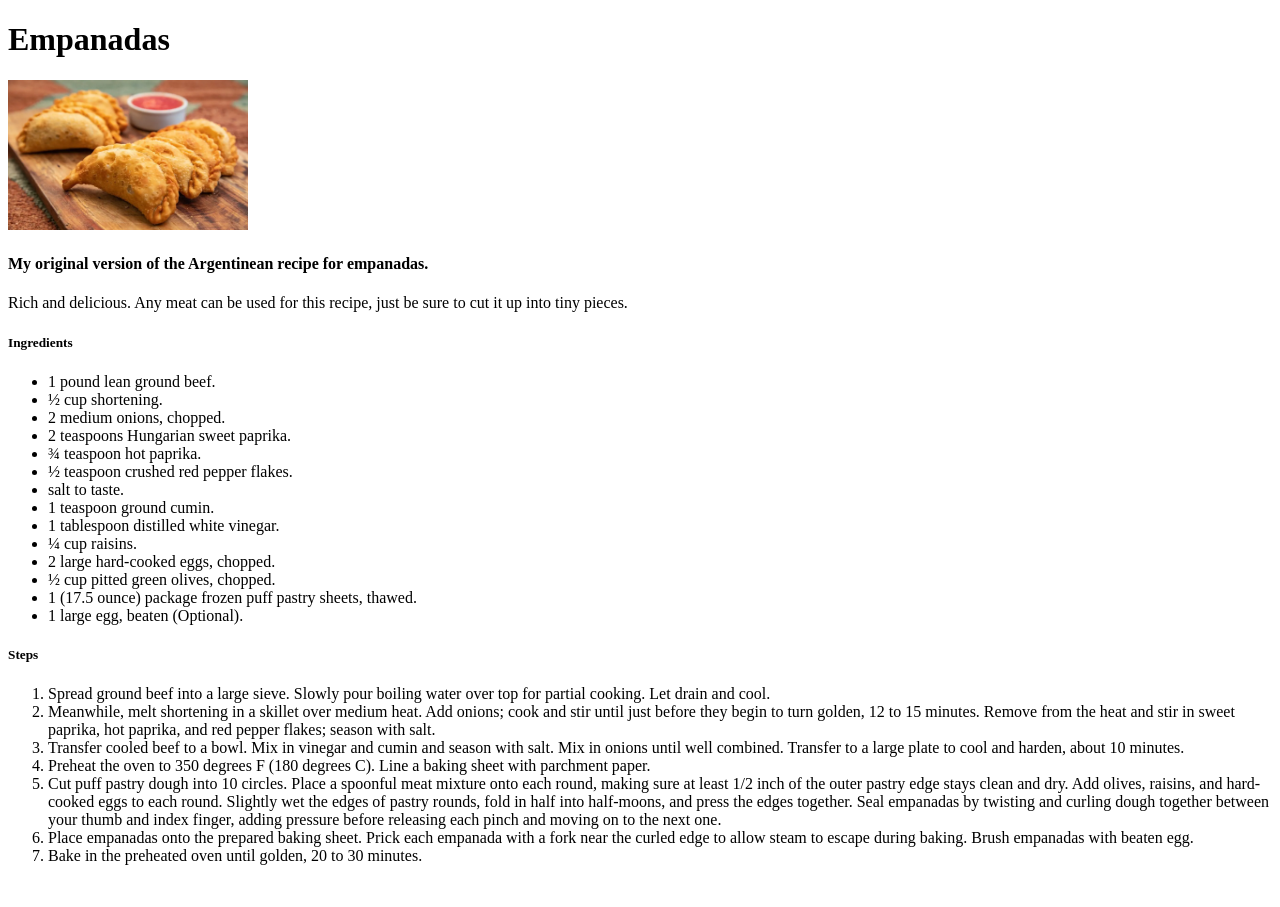
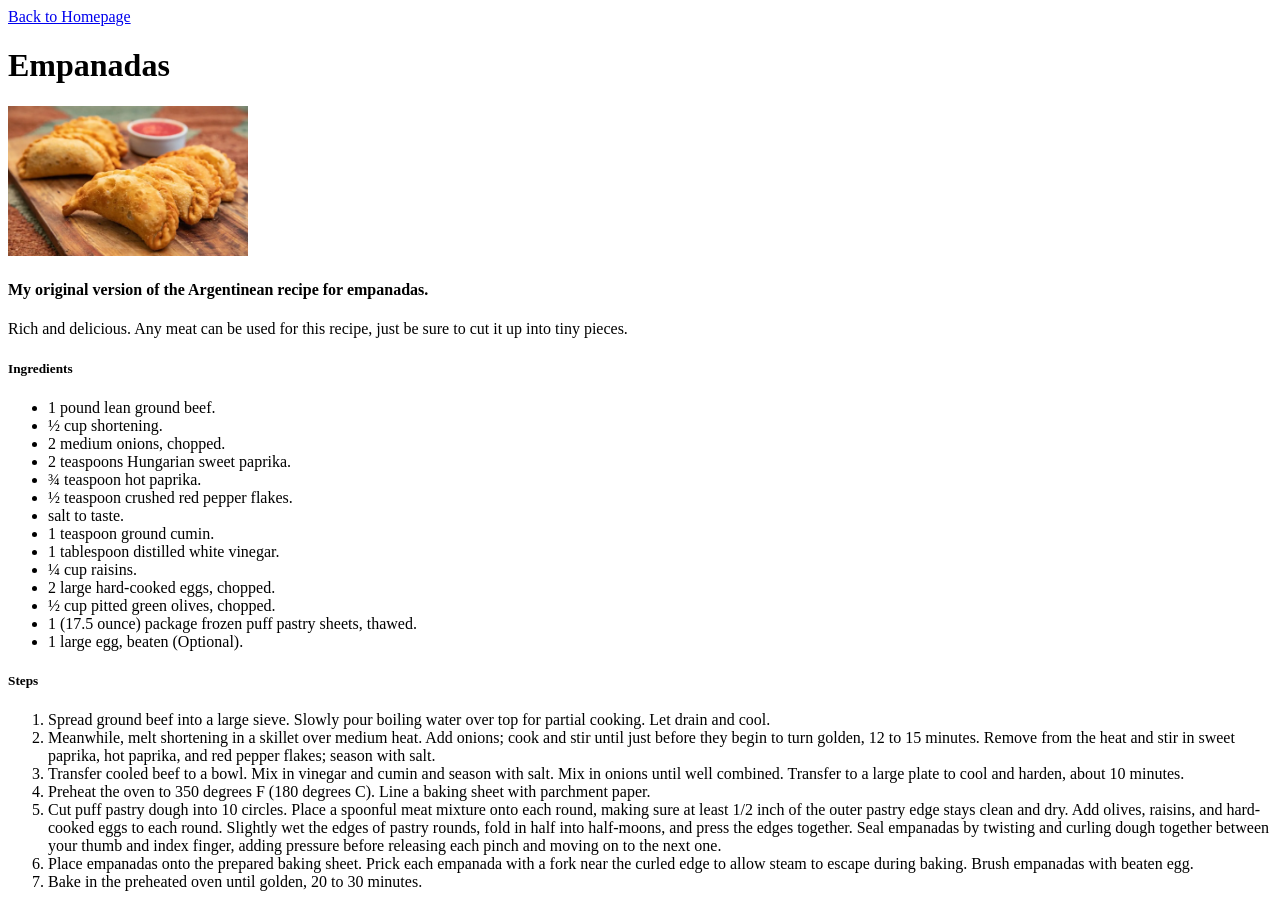
Before and after one commit to brunozarate-23/odin-recipes, a plain HTML site: page pages/empanadas.html in a window 1280 px wide. Before the commit the page ends 881 px from the top, so only its background shows below. Drawn offline with Linux system fonts and the light colour scheme.

Commit message:
Added buttons that return to homepage to recipes

```diff
--- a/pages/empanadas.html
+++ b/pages/empanadas.html
@@ -6,6 +6,7 @@
     <title>Odin Recipes - Empanadas</title>
 </head>
 <body>
+    <a href="../index.html">Back to Homepage</a>
     <h1>Empanadas</h1>
     <div>
         <img src="../images/empanadas.webp" alt="Empanadas" width="240" height="150">
```
Also changed, not shown: pages/lasagna.html (+1 -0 lines), pages/tiramisu.html (+1 -0 lines).
